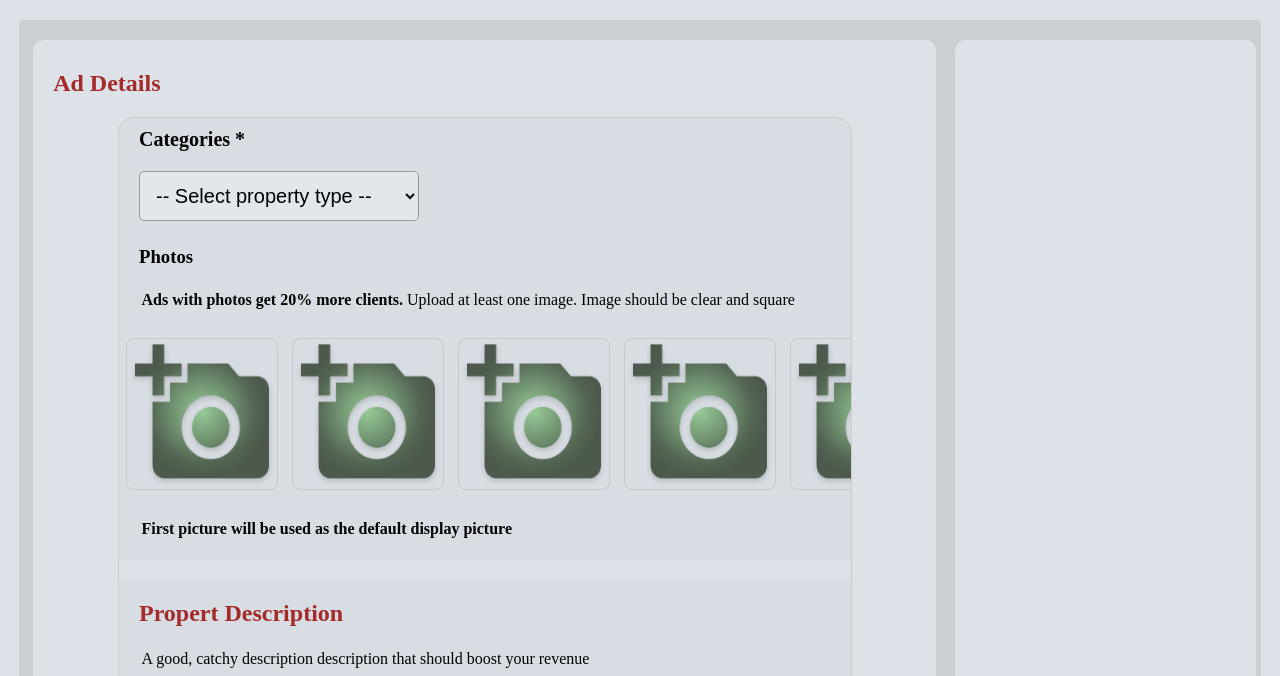
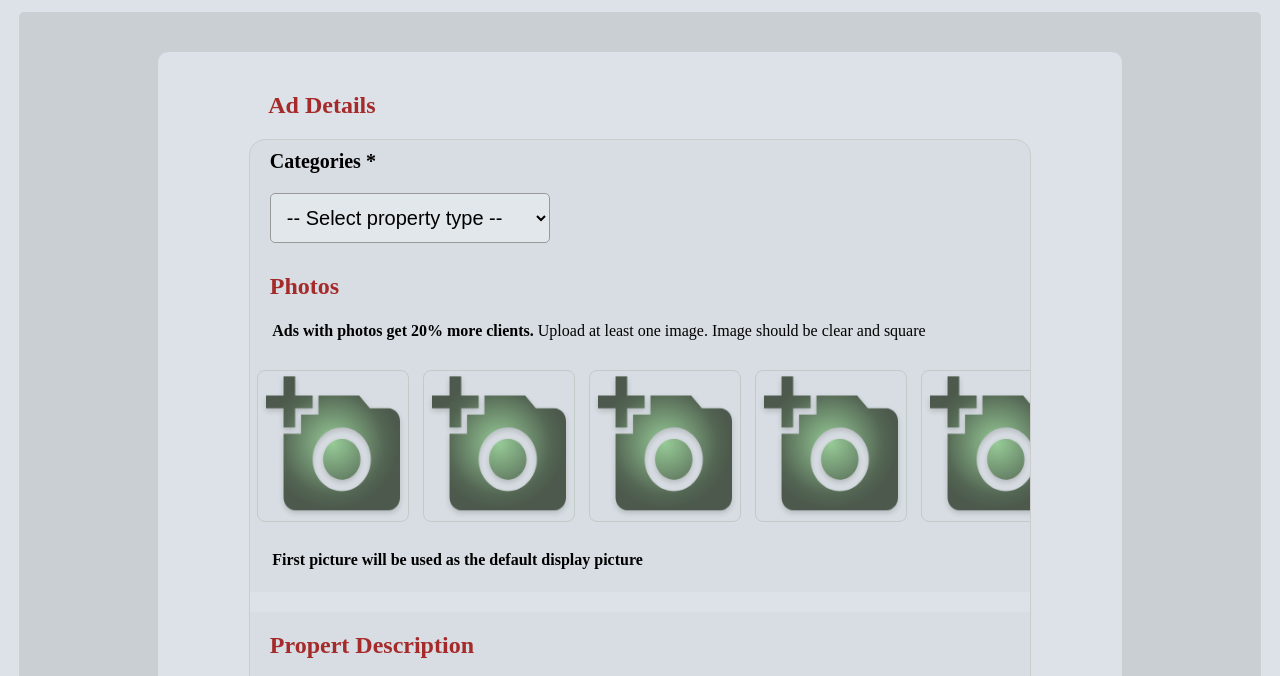
Before and after one commit to chrismeeky/PropertyPro, a plain HTML site: page UI/upload.html in a window 1280 px wide. Shown: the part 123-799 px from the top of the page. Drawn offline with Linux system fonts and the light colour scheme.

Commit message:
feature(property upload): delete side bar. correct navigation links. make upload form responsive [finishes #166657849]

```diff
--- a/UI/upload.css
+++ b/UI/upload.css
@@ -1,12 +1,12 @@
 .main-container {
 
-    height: 2000px;
+    height: fit-content;
     width: 97%;
     display: block;
     margin: 0 auto;
-    margin-top: 30px;
     border-radius:5px;
     background-color: rgb(202, 207, 211);
+    padding-top: 20px;
 }
 
 .page-title{
@@ -15,19 +15,15 @@
     width: fit-content;
 }
 .main-container .left {
-    float: left;
-    width: 75%;
+    padding-top: 20px;
+    display: block;
+    margin: 0 auto;
+    width: 80%;
     height: fit-content;
     padding-bottom: 20px;
 
 }
-.main-container .right {
-    float: left;
-    width: 25%;
-    height: fit-content;
-    padding-bottom: 20px;
 
-}
 .left .content{
     width: 97%;
     height: fit-content;
@@ -35,25 +31,17 @@
     display: block;
     background-color: rgb(220, 226, 231);
     border-radius: 10px;
-    margin-top:20px;
-    padding-top: 10px;
-    padding-bottom: 50px;
+    padding-top:20px;
+
 }
-.right .content{
-    width: 97%;
-    height: 1000px;
-    margin: 0 auto;
-    display: block;
-    background-color: rgb(220, 226, 231);
-    border-radius: 10px;
-    margin-top:20px;
-    padding-top: 10px;
-    padding-bottom: 50px;
-    margin-bottom: 50px;
-}
+
+
 .left .content h2 {
     margin: 20px;
     color: brown
+}
+#sub-caption{
+    margin-left:110px;
 }
 .left .content p {
     margin: 20px;
@@ -141,9 +129,7 @@
     .form-wrap {
         width: 100%;
     }
-    .main-container{
-        height: 3050px;
-    }
+
     .main-container .left {
         margin: 0 auto;
         display: block;;
@@ -221,7 +207,7 @@ button{
 
 .main-container2 {
 
-    height: 2300px;
+    height: fit-content;
     width: 97%;
     display: block;
     margin: 0 auto;
@@ -229,3 +215,6 @@ button{
     border-radius:5px;
     background-color: rgb(202, 207, 211);
 }
+#file-upload{
+    display: none;
+}
--- a/UI/upload.html
+++ b/UI/upload.html
@@ -28,7 +28,7 @@
         <div class="main-container">
          <div class="sidebar left">
            <div class="content">
-            <h2>Ad Details</h2>
+            <h2 id="sub-caption">Ad Details</h2>
             <div class="form-wrap">
             <form method="POST" action="/upload">
                 <div class="cat-div">
@@ -37,18 +37,23 @@
                         <select name="category" id="category">
                                 <option selected disabled>-- Select property type --</option>
                             <option value="Two-bedroom-flat">Two-bedroom flat</option>
-                            <option value="three-bedroom-flat">Three-bedroom flat</option>
+                            <option value="Three-bedroom-flat">Three-bedroom flat</option>
+                            <option value="Four-bedroom-flat">Four-bedroom flat</option>
+                            <option value="Mini-flat">Mini flat</option>
+                            <option value="Four-bedroom-duplex">Four-bedroom duplex</option>
+                            <option value="Five-bedroom-duplex">Five-bedroom duplex</option>
                         </select>
                 </div>
                     <div class="photo">
-                        <h3>Photos</h3>
+                        <h2>Photos</h2>
                         <p>Ads with photos get 20% more clients. <span>Upload at least one image. Image should be clear and square</span></p>
                             <div class="box">
 
                             </div>
+                            <input type="file" id="file-upload" accept=".gif, .jpg, .png, .jpeg">
+                            <div class="scrolling-wrapper" type="file">
+                        <div class="image-wrapper">
 
-                            <div class="scrolling-wrapper">
-                        <div class="image-wrapper">
                          <img src="addImage.png">
                         </div>
                         <div class="image-wrapper">
@@ -205,11 +210,7 @@
             </div>
            </div>
          </div>
-         <div class="sidebar right">
-        <div class="content">
 
-        </div>
-            </div>
         </div>
     </main>
 
--- a/UI/upload.js
+++ b/UI/upload.js
@@ -46,3 +46,30 @@ const responsiveNav = () => {
     }
   }
 menuIcon.addEventListener('click' ,responsiveNav);
+const fileUpload = document.querySelector('#file-upload');
+const img = document.querySelectorAll('.image-wrapper');
+const loadImage = (target) =>{
+    fileUpload.click();
+
+
+};
+img.forEach(element =>{
+    element.addEventListener('click' ,({target})=>{
+        loadImage(target);
+    })
+})
+
+
+
+window.addEventListener('load', () =>{
+    fileUpload.addEventListener('change' , (event) =>{
+let reader =fileUpload.value;
+reader.readAsDataURL(event.srcElement.files[0]);
+let me = this;
+reader.onload(function(){
+    let fileContent = reader.result;
+    alert(fileContent);
+})
+
+    });
+});
```
Also changed, not shown: UI/signin.html (+3 -3 lines), UI/signup.html (+1 -1 lines).
